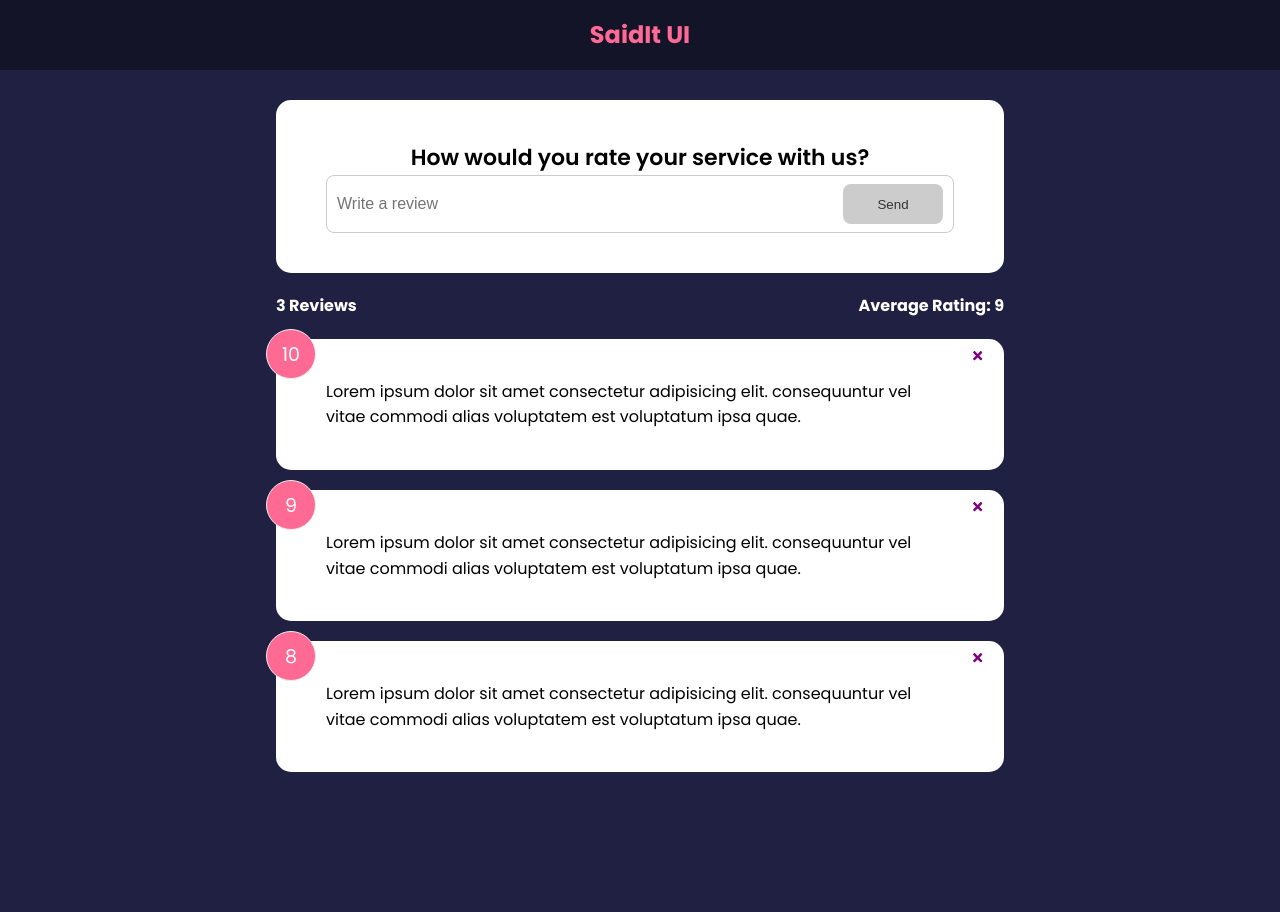
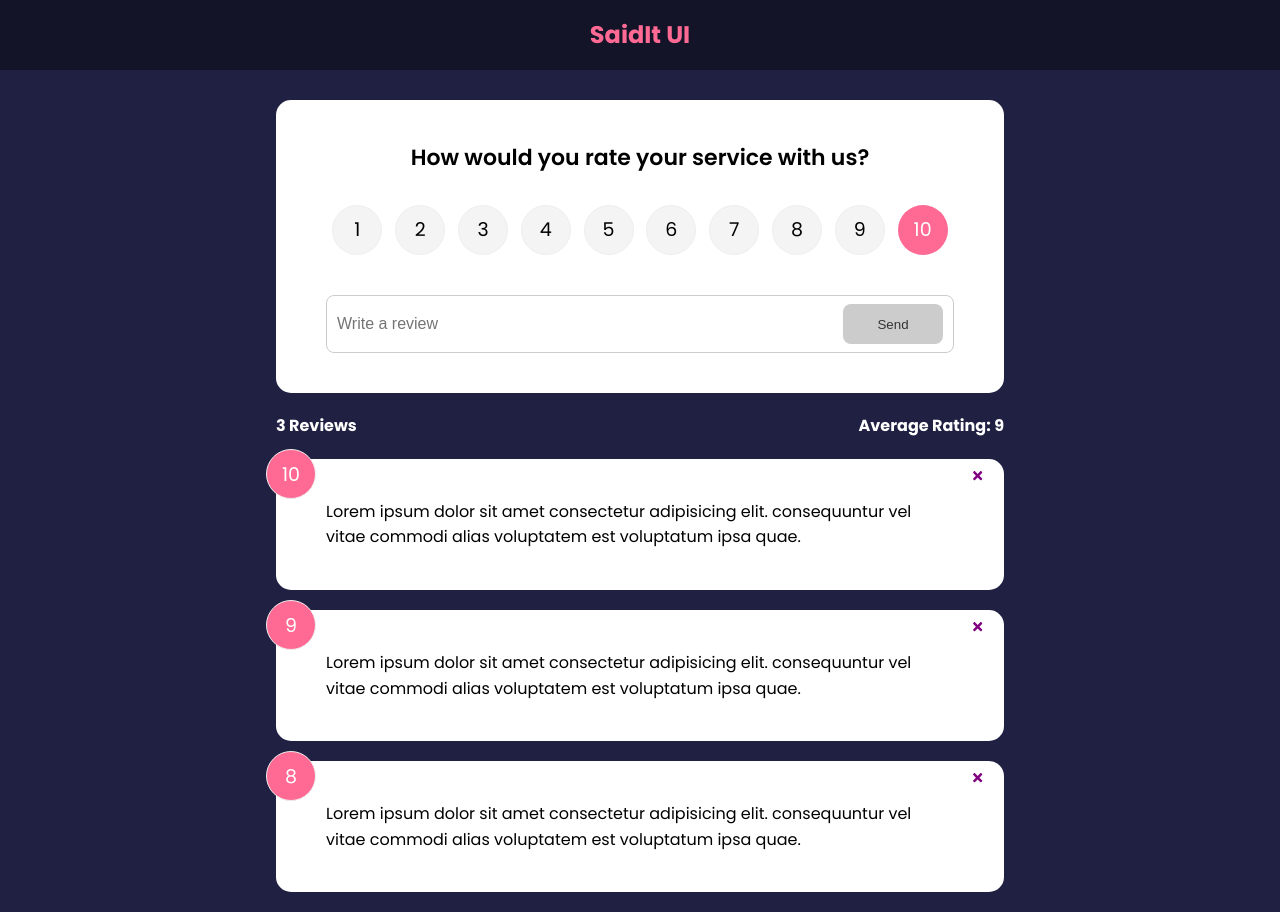
Before and after one commit to jlentz17/feedback-app, a React (Create React App) app: page / in a window 1280 px wide. Before the commit the page ends 800 px from the top, so only its background shows below. Built offline with nearby package versions, Linux system fonts and the light colour scheme.

Commit message:
adds rating select component

```diff
--- a/src/components/FeedbackForm.js
+++ b/src/components/FeedbackForm.js
@@ -1,9 +1,11 @@
 import { useState } from 'react'
 import Card from './shared/Card'
 import Button from './shared/Button'
+import RatingSelect from './RatingSelect'
 
 const FeedbackForm = () => {
   const [text, setText] = useState('')
+  const [rating, setRating] = useState(10)
   const [btnDisabled, setBtnDisabled] = useState(true)
   const [message, setMessage] = useState('')
 
@@ -25,7 +27,7 @@
     <Card>
       <form>
         <h2>How would you rate your service with us?</h2>
-        {/* @todo - rating select component */}
+        <RatingSelect select={(rating) => setRating(rating)} />
         <div className='input-group'>
           <input
             type='text'
--- /dev/null
+++ b/src/components/RatingSelect.js
@@ -0,0 +1,36 @@
+import { useState } from 'react'
+
+const RatingSelect = ({ select }) => {
+  const [selected, setSelected] = useState(10)
+
+  // NOTE: We don't need local state here as it's a duplicate of parent state
+  // also no real need for useEffect or context
+  // useEffect(() => {
+  //   select(feedbackEdit.item.rating)
+  // }, [feedbackEdit])
+
+  const handleChange = (e) => {
+    setSelected(+e.currentTarget.value)
+    select(+e.currentTarget.value)
+  }
+
+  return (
+    <ul className='rating'>
+      {Array.from({ length: 10 }, (_, i) => (
+        <li key={`rating-${i + 1}`}>
+          <input
+            type='radio'
+            id={`num${i + 1}`}
+            name='rating'
+            value={i + 1}
+            onChange={handleChange}
+            checked={selected === i + 1}
+          />
+          <label htmlFor={`num${i + 1}`}>{i + 1}</label>
+        </li>
+      ))}
+    </ul>
+  )
+}
+
+export default RatingSelect
```
